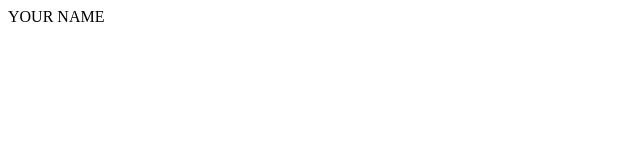
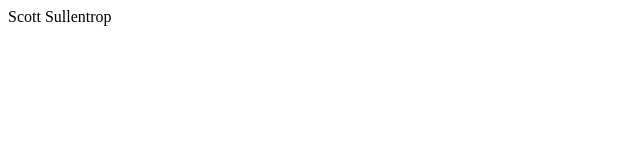
Before and after one commit to Sinoran/html-me-something, a plain HTML site: page index.html in a window 1280 px wide. Shown: the full height of the page, 0-640 px from the left. Drawn offline with Linux system fonts and the light colour scheme.

Commit message:
Name change

```diff
--- a/index.html
+++ b/index.html
@@ -1 +1 @@
-<p>YOUR NAME</p>
+<p>Scott Sullentrop</p>
```
